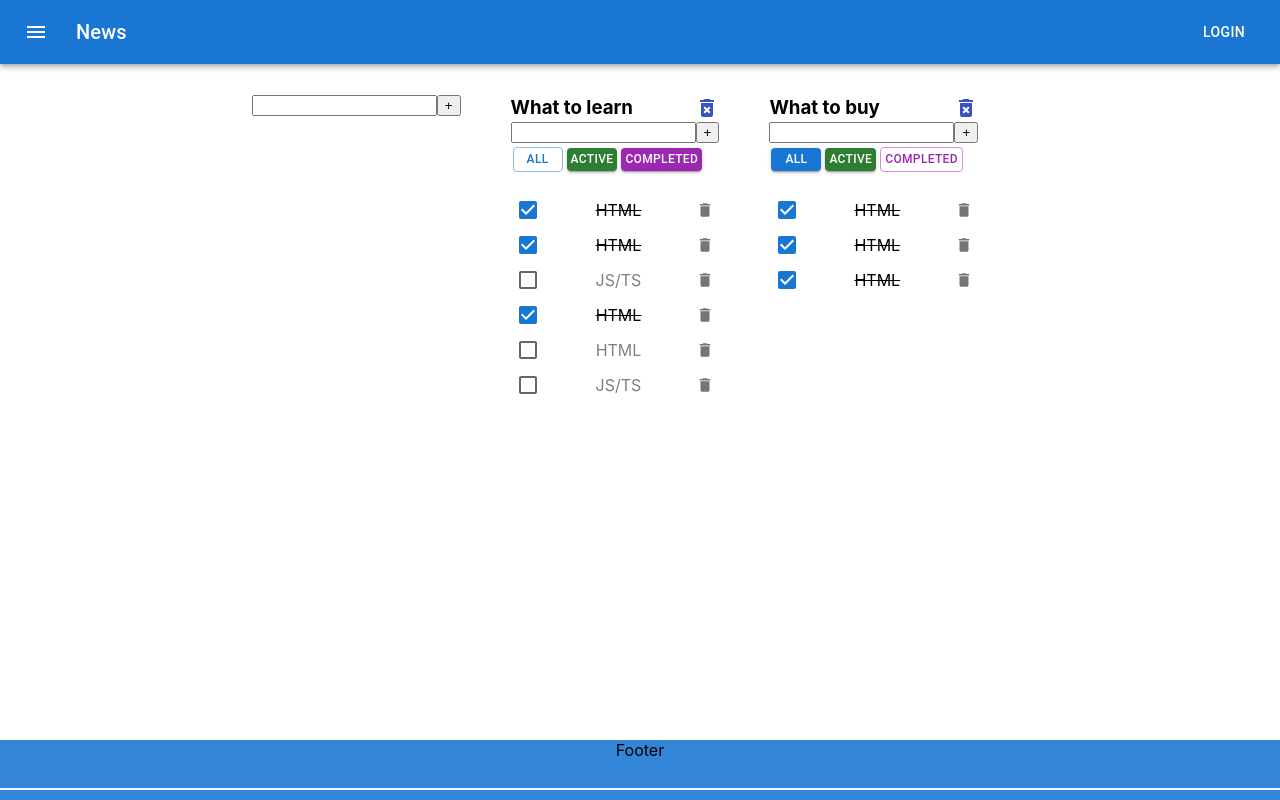
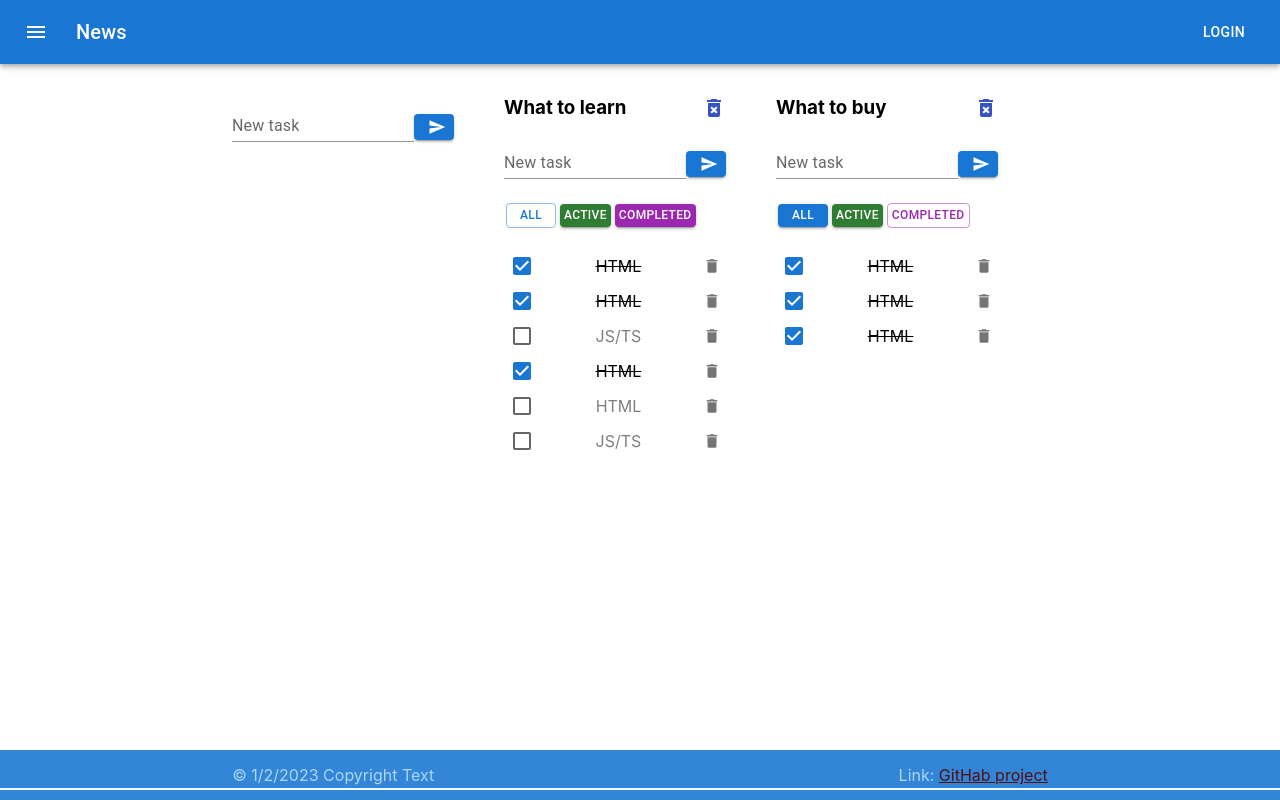
Before and after one commit to Magamed-Ali/1-todolist, a React (Create React App) app: page / in a window 1280 px wide. Built offline with nearby package versions, Linux system fonts and the light colour scheme.

Commit message:
add material-ui

```diff
--- a/src/App.css
+++ b/src/App.css
@@ -5,6 +5,9 @@
 }
 ul {
   padding: 0;
+}
+a {
+
 }
 
 .App > div {
@@ -43,6 +46,7 @@ ul {
   display: flex;
   justify-content: space-between;
   align-items: center;
+  margin-bottom: 10px;
 }
 
 .todolist-title button{
@@ -65,11 +69,18 @@ ul {
 
 .footer{
   position: fixed;
+  display: flex;
+  justify-content: space-around;
+  align-items: center;
   bottom: 0;
   width: 100%;
-  height: 60px;
+  height: 50px;
   background: rgba(25, 118, 210, 0.89);
-  text-align: center;
+  color: #add5f8;
+}
+
+.footer a{
+  color: #541010;
 }
 
 .footer-line{
@@ -79,3 +90,9 @@ ul {
   height: 2px;
   background: aliceblue;
 }
+
+.super-input{
+  margin-bottom: 20px;
+}.super-input button{
+   margin-top: 20px;
+}
--- a/src/components/Footer.tsx
+++ b/src/components/Footer.tsx
@@ -1,9 +1,17 @@
-import React from 'react';
+import React, {useEffect, useState} from 'react';
 
 export function Footer() {
+    var newDate = new Date().toLocaleDateString();
+
+
     return (
         <div className="footer">
-            Footer
+            <div>© {newDate} Copyright Text</div>
+
+            <div>
+                Link: <a href="https://github.com/Magamed-Ali/1-todolist">GitHab project</a>
+            </div>
+
             <div className="footer-line"></div>
         </div>
     );
--- a/src/components/SuperInpit.tsx
+++ b/src/components/SuperInpit.tsx
@@ -1,4 +1,7 @@
 import React, {ChangeEvent, KeyboardEvent, useState} from 'react';
+import Button from '@mui/material/Button';
+import SendIcon from '@mui/icons-material/Send';
+import TextField from '@mui/material/TextField';
 
 type SuperInputType = {
     inputAddTasks: (titleInput: string) => void
@@ -31,16 +34,27 @@ const onKeyDownHandler = (e: KeyboardEvent<HTMLInputElement>) => {
     }
 }
     return (
-        <div>
-            <input
+        <div className="super-input">
+            <TextField
+                id="standard-multiline-flexible"
+                label="New task"
+                multiline
+                maxRows={2}
+                variant="standard"
                 className={error ? "error-input" : ""}
                 value={titleInput}
-                onChange={(e) => onChangeHandler(e)}
-                onKeyDown={(e) => onKeyDownHandler(e)}
+                onChange={onChangeHandler}
+                onKeyDown={onKeyDownHandler}
             />
-            <button onClick={addTask}>+</button>
+            <Button
+                onClick={addTask}
+                variant="contained"
+                size="small"
+                style={{maxWidth: "40px", minWidth: "40px"}}
+                endIcon={<SendIcon style={{marginLeft: "-5px"}} />}>
+            </Button>
             {
-                error && <div className="errorRe">введите текст</div>
+                error && <div className="errorRe">Enter text</div>
             }
 
         </div>
```
